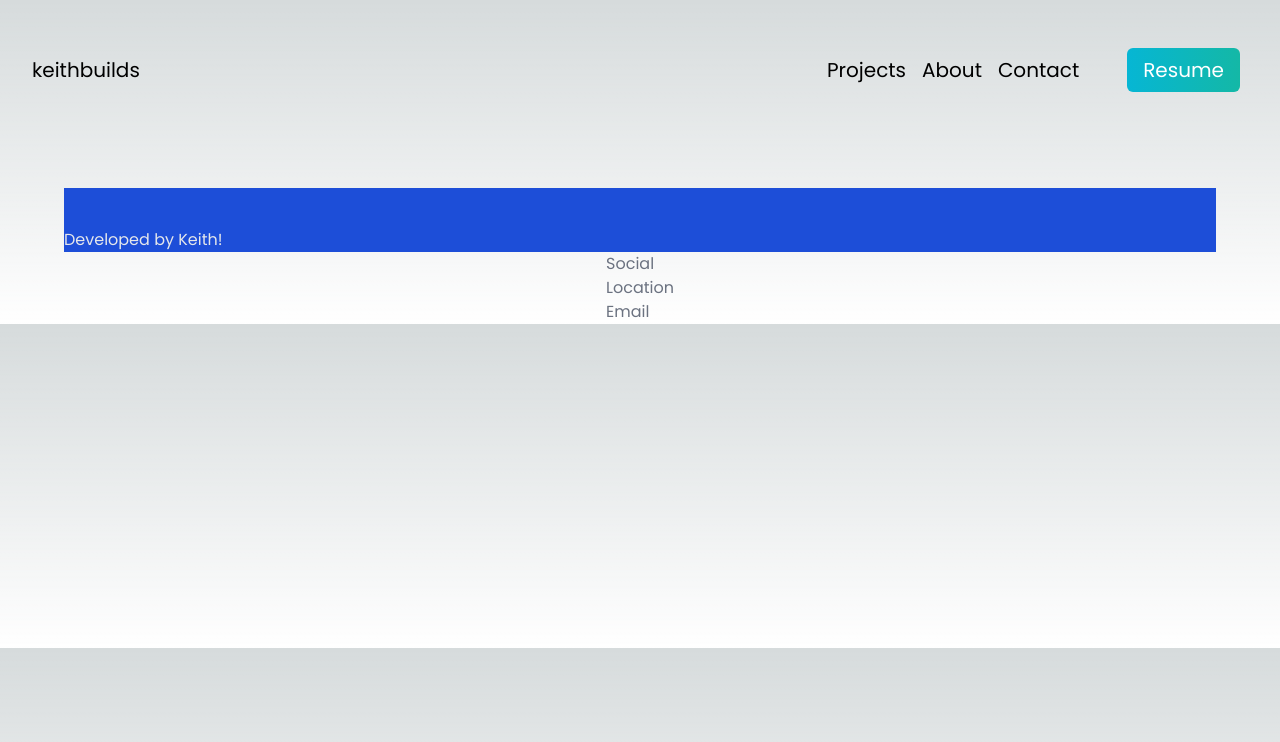
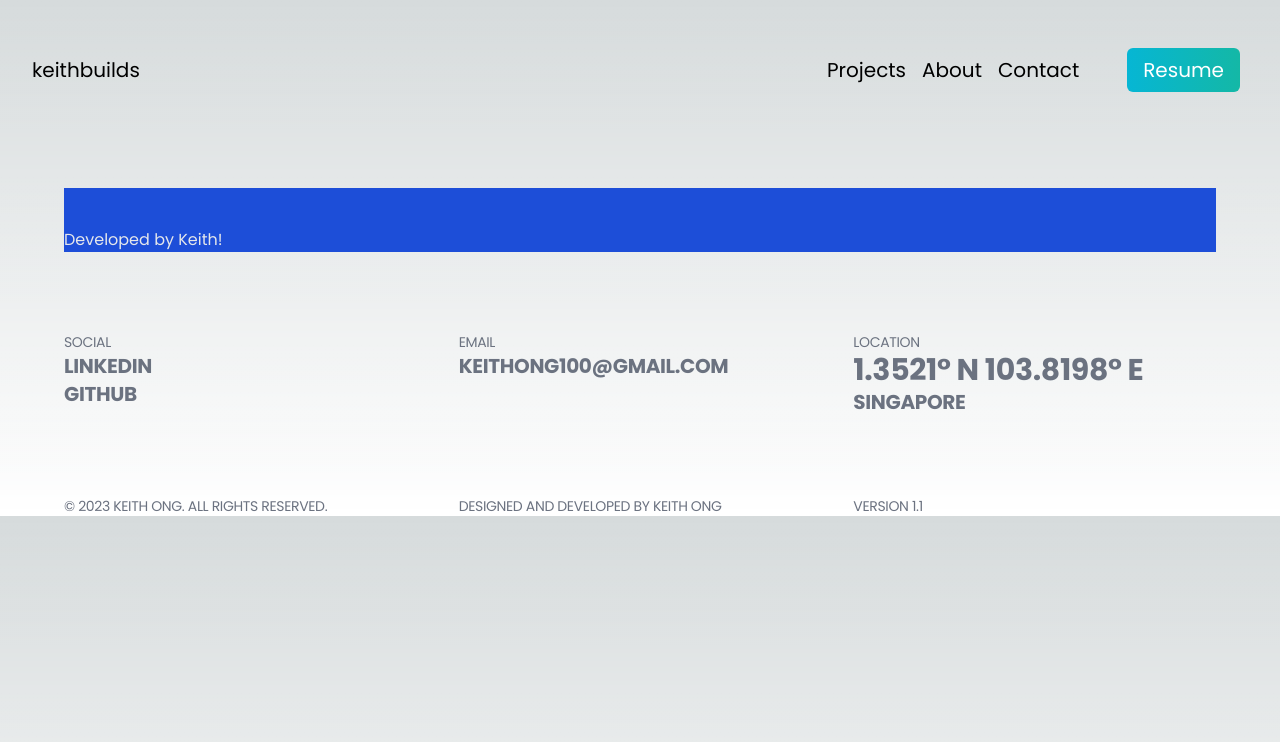
Before and after one commit to Earthstomp/portfolio, a Next.js app in the folder portfolio/: page /about in a window 1280 px wide. Shown: the top 742 px of the page. Built offline with nearby package versions, Linux system fonts and the light colour scheme.

Commit message:
feat: create basic footer

```diff
--- a/portfolio/app/components/Footer.tsx
+++ b/portfolio/app/components/Footer.tsx
@@ -2,23 +2,57 @@ import Link from "next/link"
 
 const Footer = () => {
     return (
-        <header className="flex justify-evenly text-gray-500">
-            <div className="">
+        <footer className="pt-20 px-16 text-gray-500">
+            <div className="sm:grid-cols-2 grid lg:grid-cols-3 gap-8">
+                <div className="sm:text-xs md:text-sm lg:text-md uppercase tracking-tight">
+                    Social
+                    <div className="">
+                        <a className="hover:text-cyan-500 transition duration-500 font-bold sm:text-md md:text-lg lg:text-xl " href="https://tinyurl.com/linkedin-keith">
+                            Linkedin
+                        </a>
+                        <br />
 
+                        <a className="hover:text-cyan-500 transition duration-500 font-bold sm:text-md md:text-lg lg:text-xl" href="https://github.com/Earthstomp">
+                            Github
+                        </a>
+                    </div>
+                </div>
+                <div className="sm:text-xs md:text-sm lg:text-md uppercase tracking-tight">
+                    Email
+                    <div className="sm:text-md md:text-lg lg:text-xl">
+                        <a className="hover:text-cyan-500 transition duration-500 font-bold" href="mailto:keithong100@gmail.com">
+                            keithong100@gmail.com
+                        </a>
+                    </div>
+                </div>
+                <div className="sm:text-xs md:text-sm lg:text-md uppercase tracking-tight">
+                    Location
+                    <div className="font-bold sm:text-xl md:text-2xl lg:text-3xl uppercase">
+
+                        <div>
+                            1.3521° N
+                            103.8198° E
+                        </div>
+                        <div className="sm:text-md md:text-lg lg:text-xl">Singapore
+                        </div>
+                    </div>
+                </div>
+            </div>
+            <div className="pt-20 sm:grid-cols-1 grid lg:grid-cols-3 gap-8 sm:text-xs md:text-sm lg:text-md uppercase tracking-tight">
                 <div>
-                    Social
+                    © 2023 Keith Ong. All Rights Reserved.
+                </div>
+                <div>
+                    Designed and Developed by Keith Ong
+                </div>
+                <div>
+                    Version 1.1
                 </div>
 
-                <div>
-                    Location
-                </div>
-
-                <div>
-                    Email
-                </div>
 
             </div>
-        </header>
+
+        </footer>
     )
 }
 
```
